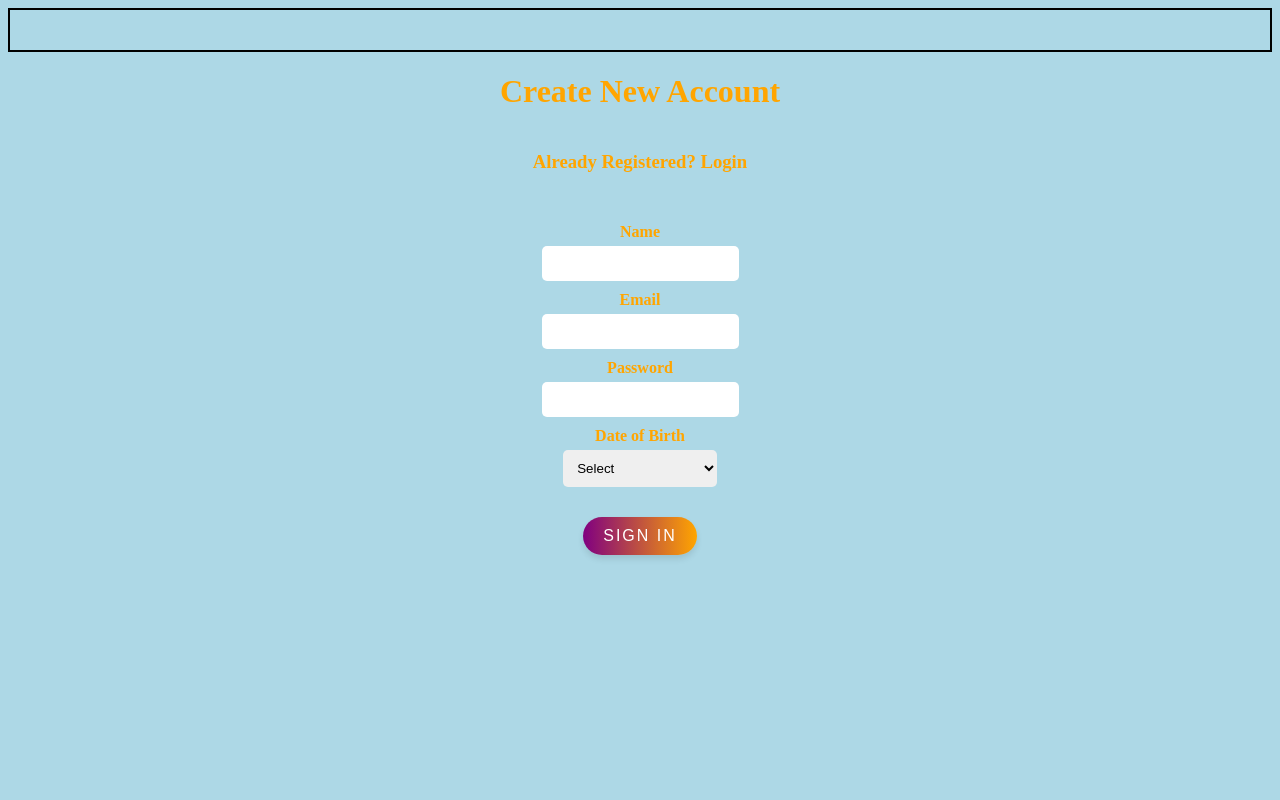
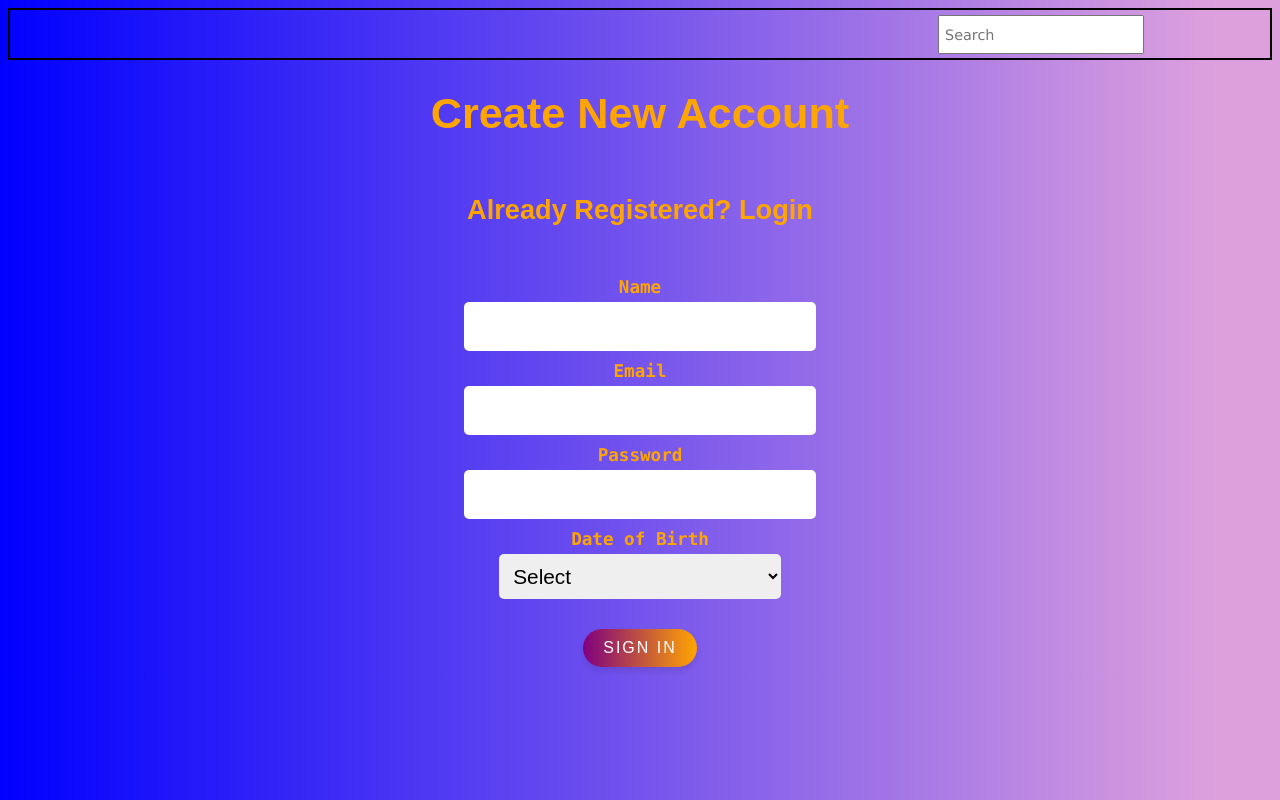
Before and after one commit to 0bl1qu3/myRoomi, a PHP site: page / in a window 1280 px wide. Run offline with PHP 8.4, Linux system fonts and the light colour scheme.

Commit message:
Added search bar, changed background to gradient, changed font for headers and inputs

```diff
--- a/Sign-In Page/index.html
+++ b/Sign-In Page/index.html
@@ -11,7 +11,11 @@
 </head>
 <body>
 
-    <nav id="navigation"></nav>
+    <nav id="navigation">
+
+        <input type="text" id="search-bar" placeholder="Search">
+
+    </nav>
 
     <div id="center-div">
 
--- a/Sign-In Page/style.css
+++ b/Sign-In Page/style.css
@@ -1,18 +1,37 @@
 body{
-    background-color: lightblue;
+    background: linear-gradient(to right, blue, plum 95%);
 }
 
 h1, h3{
     color: orange;
+    font-family: Arial, Helvetica, sans-serif;
+}
+
+h1{
+  font-size: 2.7em;
 }
 
 h3{
     margin-bottom: 4%;
+    font-size: 1.7em;
 }
 
 #navigation{
-    height: 5vh;
+    height: 6vh;
     border: 2px solid black;
+
+}
+
+#search-bar{
+  height: 3.1vh;
+  width: 15vw;
+  font-size: 0.9em;
+  font-family: 'Lucida Sans', 'Lucida Sans Regular', 'Lucida Grande', 'Lucida Sans Unicode', Geneva, Verdana, sans-serif;
+  padding: 5px;
+  float: right;
+  position: relative;
+  top: 11%;
+  right: 10%;
 
 }
 
@@ -29,6 +48,7 @@ h3{
   }
 
   .sign-in-inputs {
+    font-size: 1.6em;
     margin-bottom: 10px;
     padding: 10px;
     border-radius: 5px;
@@ -41,10 +61,13 @@ h3{
     font-weight: bold;
     font-size: 16px;
     margin-bottom: 5px;
+    font-family: Consolas;
+    font-size: 1.1em;
   }
 
   #dates{
-    width: 12vw;
+    width: 22vw;
+    font-size: 1.3em;
   }
 
   #sign-in-button {
```
